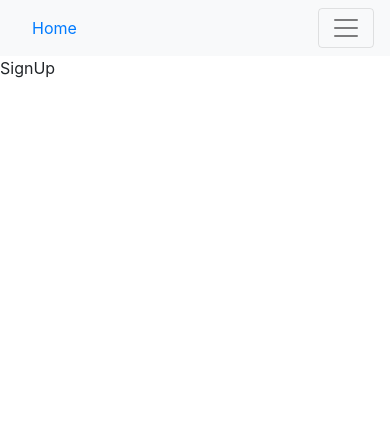
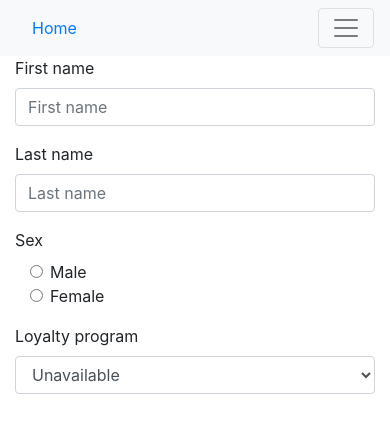
Before and after one commit to RuslanYaremenko/Client-management-system, a React (Create React App) app: page /signup in a window 390 px wide. Shown: the top 432 px of the page. Built offline with nearby package versions, Linux system fonts and the light colour scheme.

Commit message:
registration form markup, created form values reducer

```diff
--- a/src/components/ClientsList/component.js
+++ b/src/components/ClientsList/component.js
@@ -31,12 +31,15 @@ const ClientsList = props => (
 );
 
 ClientsList.propTypes = {
-  clients: PropTypes.arrayOf(PropTypes.shape({})).isRequired,
+  clients: PropTypes.arrayOf(PropTypes.shape({})),
 };
 
+ClientsList.defaultProps = {
+  clients: [],
+};
 
 const mapStateToProps = state => ({
-  clients: state.clients,
+  clients: state.clientsReducer.clients,
 });
 
 export default connect(mapStateToProps)(ClientsList);
--- a/src/components/ClientsList/reducer.js
+++ b/src/components/ClientsList/reducer.js
@@ -1,7 +1,7 @@
 // import * as types from './types';
 import initialState from '../../constants/initialState';
 
-export default function clientsReducer(state = initialState, action) {
+export default function clientsReducer(state = initialState.clientsReducer, action) {
   const { type, payload } = action;
 
   switch (type) {
--- a/src/components/Registration.js
+++ /dev/null
@@ -1,9 +0,0 @@
-import React from 'react';
-
-const Registration = () => (
-  <p>
-    SignUp
-  </p>
-);
-
-export default Registration;
--- /dev/null
+++ b/src/components/Registration/actions.js
@@ -0,0 +1,27 @@
+
+import * as types from './types';
+
+export const changeFirstName = payload => ({
+  type: types.CHANGE_FIRST_NAME,
+  payload,
+});
+
+export const changeLastName = payload => ({
+  type: types.CHANGE_LAST_NAME,
+  payload,
+});
+
+export const changeSex = payload => ({
+  type: types.CHANGE_SEX,
+  payload,
+});
+
+export const changeLoyaltyProgramm = payload => ({
+  type: types.CHANGE_LOYALTY_PROGRAMM,
+  payload,
+});
+
+export const changeCardNumber = payload => ({
+  type: types.CHANGE_CARD_NUMBER,
+  payload,
+});
--- /dev/null
+++ b/src/components/Registration/component.js
@@ -0,0 +1,120 @@
+import React from 'react';
+import { connect } from 'react-redux';
+import PropTypes from 'prop-types';
+import {
+  changeFirstName,
+  changeLastName,
+  changeLoyaltyProgramm,
+  changeSex,
+  changeCardNumber,
+} from './actions';
+
+const Registration = props => (
+  <form className="container">
+    <div className="form-group">
+      <label htmlFor="exampleFormControlInput1">First name</label>
+      <input
+        type="email"
+        className="form-control"
+        id="exampleFormControlInput1"
+        placeholder="First name"
+        onChange={(e) => {
+          props.changeFirstName(e.target.value);
+        }}
+      />
+    </div>
+    <div className="form-group">
+      <label htmlFor="exampleFormControlInput1">Last name</label>
+      <input
+        type="email"
+        className="form-control"
+        id="exampleFormControlInput1"
+        placeholder="Last name"
+        onChange={(e) => {
+          props.changeLastName(e.target.value);
+        }}
+      />
+    </div>
+    <div className="form-group">
+      <label htmlFor="exampleFormControlInput1">Sex</label>
+      <div className="col-sm-10">
+        <div className="form-check">
+          <input
+            className="form-check-input"
+            type="radio"
+            name="gridRadios"
+            id="gridRadios1"
+            value="male"
+            onChange={(e) => {
+              props.changeSex(e.target.value);
+            }}
+          />
+          <label className="form-check-label" htmlFor="gridRadios1">
+           Male
+          </label>
+        </div>
+        <div className="form-check">
+          <input
+            className="form-check-input"
+            type="radio"
+            name="gridRadios"
+            id="gridRadios2"
+            value="female"
+            onChange={(e) => {
+              props.changeSex(e.target.value);
+            }}
+          />
+          <label className="form-check-label" htmlFor="gridRadios2">
+            Female
+          </label>
+        </div>
+      </div>
+    </div>
+    <div className="form-group">
+      <label htmlFor="exampleFormControlSelect1">Loyalty program</label>
+      <select
+        className="form-control"
+        id="exampleFormControlSelect1"
+        onChange={(e) => {
+          props.changeLoyaltyProgramm(e.target.value);
+        }}
+        value={props.loyaltyProgramm}
+      >
+        <option value="Unavailable">Unavailable</option>
+        <option value="Plastic card">Plastic card</option>
+        <option value="Mobile app">Mobile app</option>
+      </select>
+    </div>
+    {props.loyaltyProgramm === 'Plastic card' && (
+    <div className="form-group">
+      <input className="form-control" onChange={e => props.changeCardNumber(e.target.value)} />
+    </div>
+    ) }
+
+
+  </form>
+);
+
+Registration.propTypes = {
+  loyaltyProgramm: PropTypes.string.isRequired,
+  changeLoyaltyProgramm: PropTypes.func.isRequired,
+  changeLastName: PropTypes.func.isRequired,
+  changeSex: PropTypes.func.isRequired,
+  changeFirstName: PropTypes.func.isRequired,
+  changeCardNumber: PropTypes.func.isRequired,
+};
+
+const mapStateToProps = state => ({
+  loyaltyProgramm: state.formReducer.loyaltyProgramm,
+  cardNumber: state.formReducer.cardNumber,
+});
+
+const mapDispatchToProps = {
+  changeFirstName,
+  changeLastName,
+  changeLoyaltyProgramm,
+  changeSex,
+  changeCardNumber,
+};
+
+export default connect(mapStateToProps, mapDispatchToProps)(Registration);
--- /dev/null
+++ b/src/components/Registration/index.js
@@ -0,0 +1,3 @@
+import Registration from './component';
+
+export default Registration;
--- /dev/null
+++ b/src/components/Registration/reducer.js
@@ -0,0 +1,41 @@
+import * as types from './types';
+import initialState from '../../constants/initialState';
+
+export default function formReducer(state = initialState.formReducer, action) {
+  const { type, payload } = action;
+
+  switch (type) {
+    case types.CHANGE_FIRST_NAME:
+      return {
+        ...state,
+        firstName: payload,
+      };
+
+    case types.CHANGE_LAST_NAME:
+      return {
+        ...state,
+        lastName: payload,
+      };
+
+    case types.CHANGE_SEX:
+      return {
+        ...state,
+        sex: payload,
+      };
+
+    case types.CHANGE_LOYALTY_PROGRAMM:
+      return {
+        ...state,
+        loyaltyProgramm: payload,
+      };
+
+    case types.CHANGE_CARD_NUMBER:
+      return {
+        ...state,
+        cardNumber: payload,
+      };
+    default: {
+      return state;
+    }
+  }
+}
--- /dev/null
+++ b/src/components/Registration/types.js
@@ -0,0 +1,5 @@
+export const CHANGE_FIRST_NAME = 'CHANGE_FIRST_NAME';
+export const CHANGE_LAST_NAME = 'CHANGE_LAST_NAME';
+export const CHANGE_SEX = 'CHANGE_SEX';
+export const CHANGE_LOYALTY_PROGRAMM = 'CHANGE_LOYALTY_PROGRAMM';
+export const CHANGE_CARD_NUMBER = 'CHANGE_CARD_NUMBER';
--- a/src/configureStore.js
+++ b/src/configureStore.js
@@ -1,8 +1,10 @@
 /* eslint-disable no-underscore-dangle */
-import { createStore, applyMiddleware, compose } from 'redux';
+import {
+  createStore, applyMiddleware, compose, combineReducers,
+} from 'redux';
 import thunk from 'redux-thunk';
-import clientReducer from './components/ClientsList/reducer';
-import initialStore from './constants/initialState';
+import clientsReducer from './components/ClientsList/reducer';
+import formReducer from './components/Registration/reducer';
 
 // Redux dev tools
 let devTools = f => f;
@@ -12,10 +14,9 @@ if (process.browser
     && window.__REDUX_DEVTOOLS_EXTENSION__) {
   devTools = window.__REDUX_DEVTOOLS_EXTENSION__();
 }
-const configureStore = (initialState = initialStore) => (
+const configureStore = () => (
   createStore(
-    clientReducer,
-    initialState,
+    combineReducers({ clientsReducer, formReducer }),
     compose(
       applyMiddleware(
         thunk,
--- a/src/constants/initialState.js
+++ b/src/constants/initialState.js
@@ -1,4 +1,5 @@
 const initialState = {
+  clientsReducer: {
     clients: [{
       name: 'Ivan Ivanov',
       dateOfRegistration: new Date(1574950641124),
@@ -11,7 +12,14 @@ const initialState = {
       name: 'Fedya Ivanov',
       dateOfRegistration: new Date(1574950541122),
     }],
-  formValues: {},
+  },
+  formReducer: {
+    firstName: '',
+    lastName: '',
+    sex: '',
+    loyaltyProgramm: '',
+    date: 0,
+  },
 };
 
 export default initialState;
```
Lines whose indentation alone changed are shown as unchanged.
